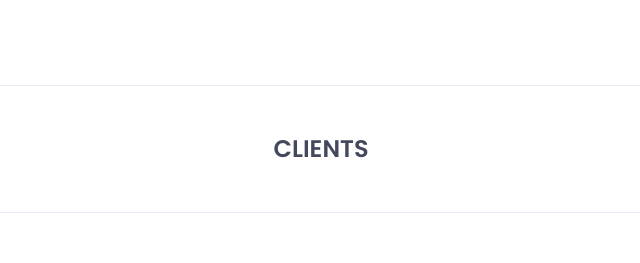
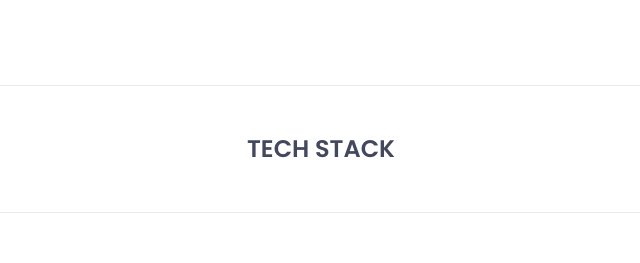
Before and after one commit to ASHISH-SAINI78021/Portfolio, a plain HTML site: page index.html in a window 1280 px wide. Shown: the part 4740-5003 px from the top of the page, 319-959 px from the left. Drawn offline with nearby package versions, Linux system fonts and the light colour scheme.

Commit message:
Tech Stack

```diff
--- a/index.html
+++ b/index.html
@@ -557,7 +557,7 @@
 		<!--clients start -->
 		<section id="clients" class="clients">
 			<div class="section-heading text-center">
-				<h2>clients</h2>
+				<h2>Tech Stack</h2>
 			</div>
 			<div class="clients-area">
 				<div class="container">
```
